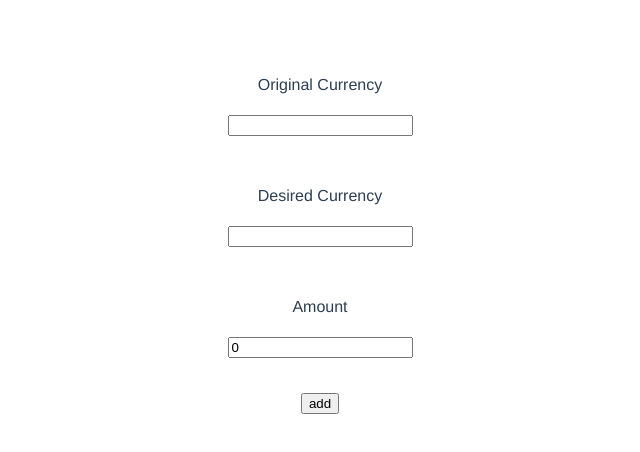
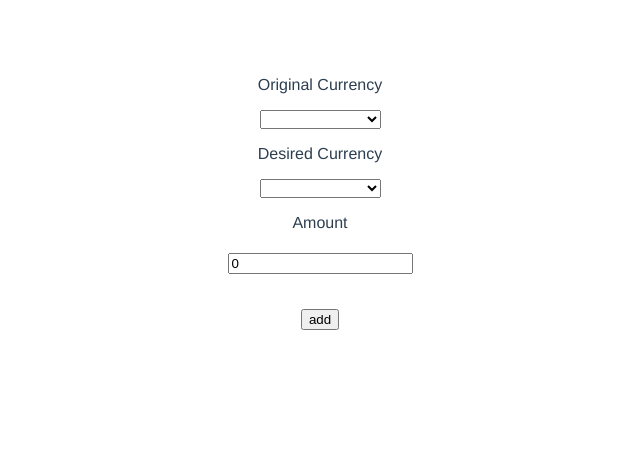
Before and after one commit to patricksbrown1992/Currency-Exchange-Rater, a Vue app: page / in a window 1280 px wide. Shown: the top 452 px of the page, without its empty margins (320-960 px from the left). Built offline with nearby package versions, Linux system fonts and the light colour scheme.

Commit message:
drop down select

```diff
--- a/src/App.vue
+++ b/src/App.vue
@@ -4,14 +4,88 @@
   <div id="app">
 
     <p>Original Currency</p>
-    <input id='originalCurrency' v-model="originalCurrency">
+    <select v-model='originalCurrency'>
+      <option >Select Currency:</option>
+      <option value="AUD">AUD</option>
+      <option value="BGN">BGN</option>
+      <option value="BRL">BRL</option>
+      <option value="CAD">CAD</option>
+      <option value="CHF">CHF</option>
+      <option value="CNY">CNY</option>
+      <option value="CZK">CZK</option>
+      <option value="DEK">DKK</option>
+      <option value="EUR">EUR</option>
+      <option value="GBP">GBP</option>
+      <option value="HKD">HKD</option>
+      <option value="HRK">HRK</option>
+      <option value="HUF">HUF</option>
+      <option value="IDR">IDR</option>
+      <option value="ILS">ILS</option>
+      <option value="INR">INR</option>
+      <option value="ISK">ISK</option>
+      <option value="JPY">JPY</option>
+      <option value="KRW">KRW</option>
+      <option value="MXN">MXN</option>
+      <option value="MYR">MYR</option>
+      <option value="NOK">NOK</option>
+      <option value="NZD">NZD</option>
+      <option value="PHP">PHP</option>
+      <option value="PLN">PLN</option>
+      <option value="RON">RON</option>
+      <option value="RUB">RUB</option>
+      <option value="SEK">SEK</option>
+      <option value="SGD">SGD</option>
+      <option value="THB">THB</option>
+      <option value="TRY">TRY</option>
+      <option value="USD">USD</option>
+      <option value="ZAR">ZAR</option>
+    </select>
+
     <p>Desired Currency</p>
-    <input v-model="endCurrency">
+
+    <select v-model='endCurrency'>
+      <option >Select Currency:</option>
+      <option value="AUD">AUD</option>
+      <option value="BGN">BGN</option>
+      <option value="BRL">BRL</option>
+      <option value="CAD">CAD</option>
+      <option value="CHF">CHF</option>
+      <option value="CNY">CNY</option>
+      <option value="CZK">CZK</option>
+      <option value="DEK">DKK</option>
+      <option value="EUR">EUR</option>
+      <option value="GBP">GBP</option>
+      <option value="HKD">HKD</option>
+      <option value="HRK">HRK</option>
+      <option value="HUF">HUF</option>
+      <option value="IDR">IDR</option>
+      <option value="ILS">ILS</option>
+      <option value="INR">INR</option>
+      <option value="ISK">ISK</option>
+      <option value="JPY">JPY</option>
+      <option value="KRW">KRW</option>
+      <option value="MXN">MXN</option>
+      <option value="MYR">MYR</option>
+      <option value="NOK">NOK</option>
+      <option value="NZD">NZD</option>
+      <option value="PHP">PHP</option>
+      <option value="PLN">PLN</option>
+      <option value="RON">RON</option>
+      <option value="RUB">RUB</option>
+      <option value="SEK">SEK</option>
+      <option value="SGD">SGD</option>
+      <option value="THB">THB</option>
+      <option value="TRY">TRY</option>
+      <option value="USD">USD</option>
+      <option value="ZAR">ZAR</option>
+    </select>
     <p>Amount</p>
     <input v-model='amt'>
     <button v-on:click = "getData">add</button>
     {{res}}
     {{err}}
+
+
   </div>
 </template>
 
```
